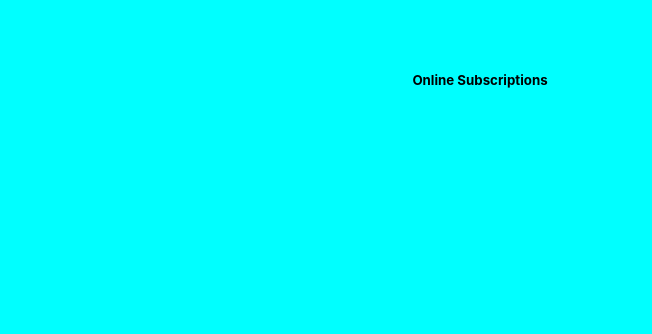
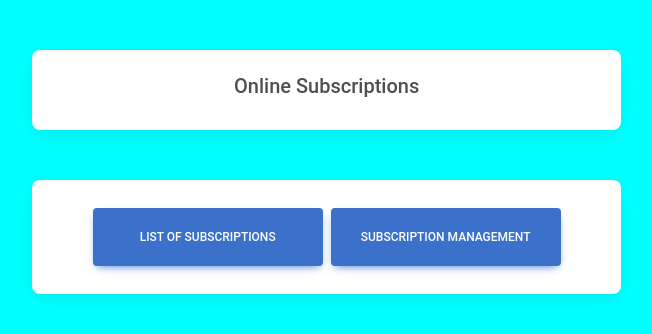
Before and after one commit to danielyoungblood/onlineSubscriptions, a React (Create React App) app in the folder frontend/: page / in a window 1280 px wide. Shown: the top 334 px of the page, without its empty margins (352-1004 px from the left). Built offline with nearby package versions, Linux system fonts and the light colour scheme.

Commit message:
finish up main page

```diff
--- a/frontend/package.json
+++ b/frontend/package.json
@@ -3,6 +3,7 @@
   "version": "0.1.0",
   "private": true,
   "dependencies": {
+    "@fortawesome/fontawesome-free": "^6.4.2",
     "@testing-library/jest-dom": "^5.17.0",
     "@testing-library/react": "^13.4.0",
     "@testing-library/user-event": "^13.5.0",
--- a/frontend/src/App.css
+++ b/frontend/src/App.css
@@ -39,6 +39,16 @@
   padding-top: 50px;
 }
 
+.mainMenu{
+    margin-left: 30%;
+    min-width: 300px;
+    padding-top: 50px;
+}
+
+.menuItems{
+    padding: 10px;
+}
+
 @keyframes App-logo-spin {
   from {
     transform: rotate(0deg);
--- a/frontend/src/App.js
+++ b/frontend/src/App.js
@@ -1,6 +1,8 @@
 import "./App.css";
 import MainMenuPanel from "./components/MainMenuPanel";
 import CustomHeader from "./components/CustomHeader";
+import "mdb-react-ui-kit/dist/css/mdb.min.css";
+import "@fortawesome/fontawesome-free/css/all.min.css";
 
 function App() {
   return (
@@ -8,6 +10,9 @@ function App() {
       <div className="header">
         <CustomHeader />
       </div>
+      <div className="mainMenu">
+        <MainMenuPanel className="menuItems"/>
+      </div>
     </div>
   );
 }
--- a/frontend/src/components/MainMenuPanel.jsx
+++ b/frontend/src/components/MainMenuPanel.jsx
@@ -15,10 +15,10 @@ export default function MainMenuPanel() {
       <MDBCol sm='8' className='mb-3 mb-md-0'>
         <MDBCard>
           <MDBCardBody text='dark'>
-            <MDBBtn>
+            <MDBBtn className='m-1' style={{ padding: '20px', width: '230px'}}>
           list of subscriptions
             </MDBBtn>
-            <MDBBtn>
+            <MDBBtn className='m-1' style={{ padding: '20px', width: '230px'}}>
               subscription management
             </MDBBtn>
                   </MDBCardBody>
```
Also changed, not shown: 1 other file (tests, documents, lock files or other folders).
